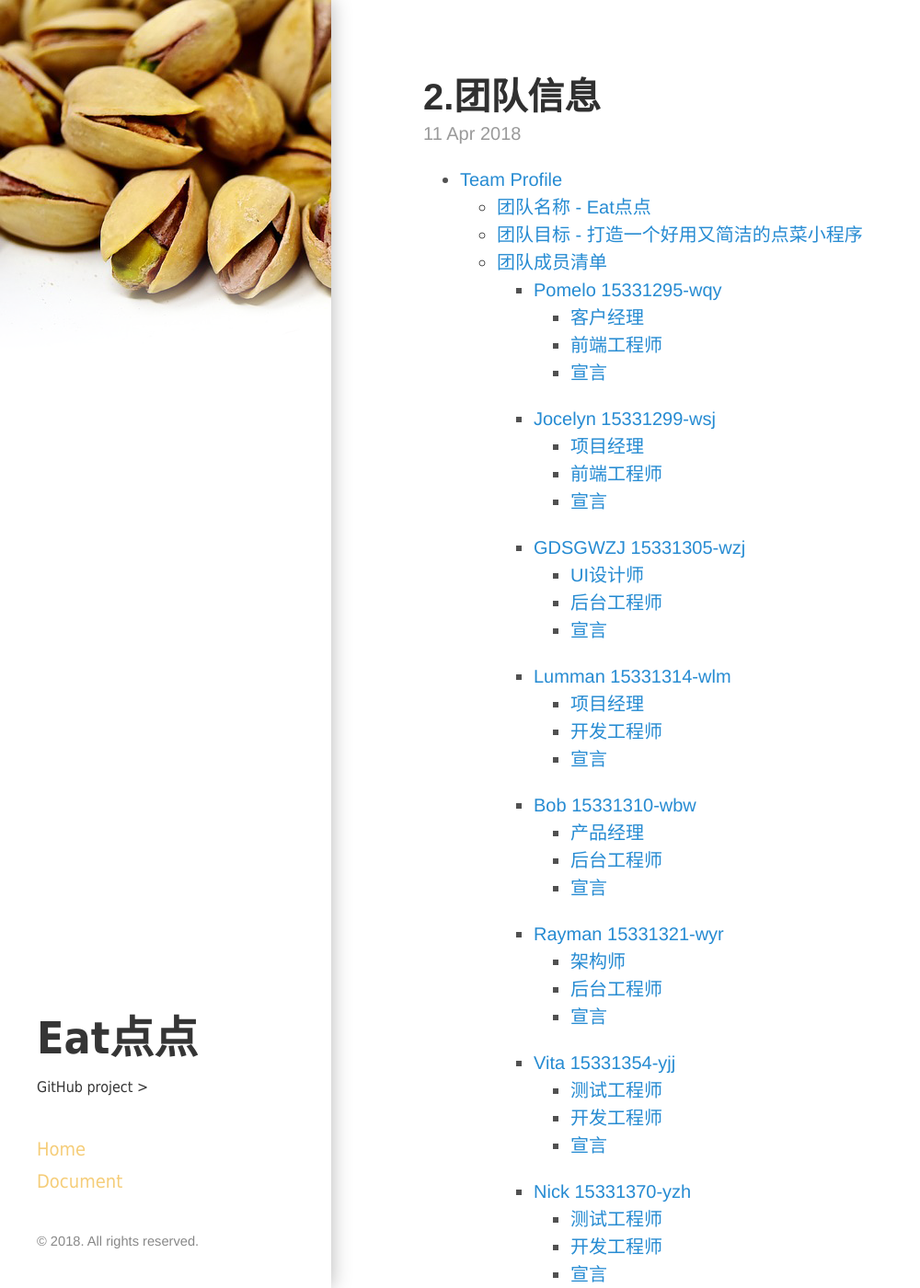
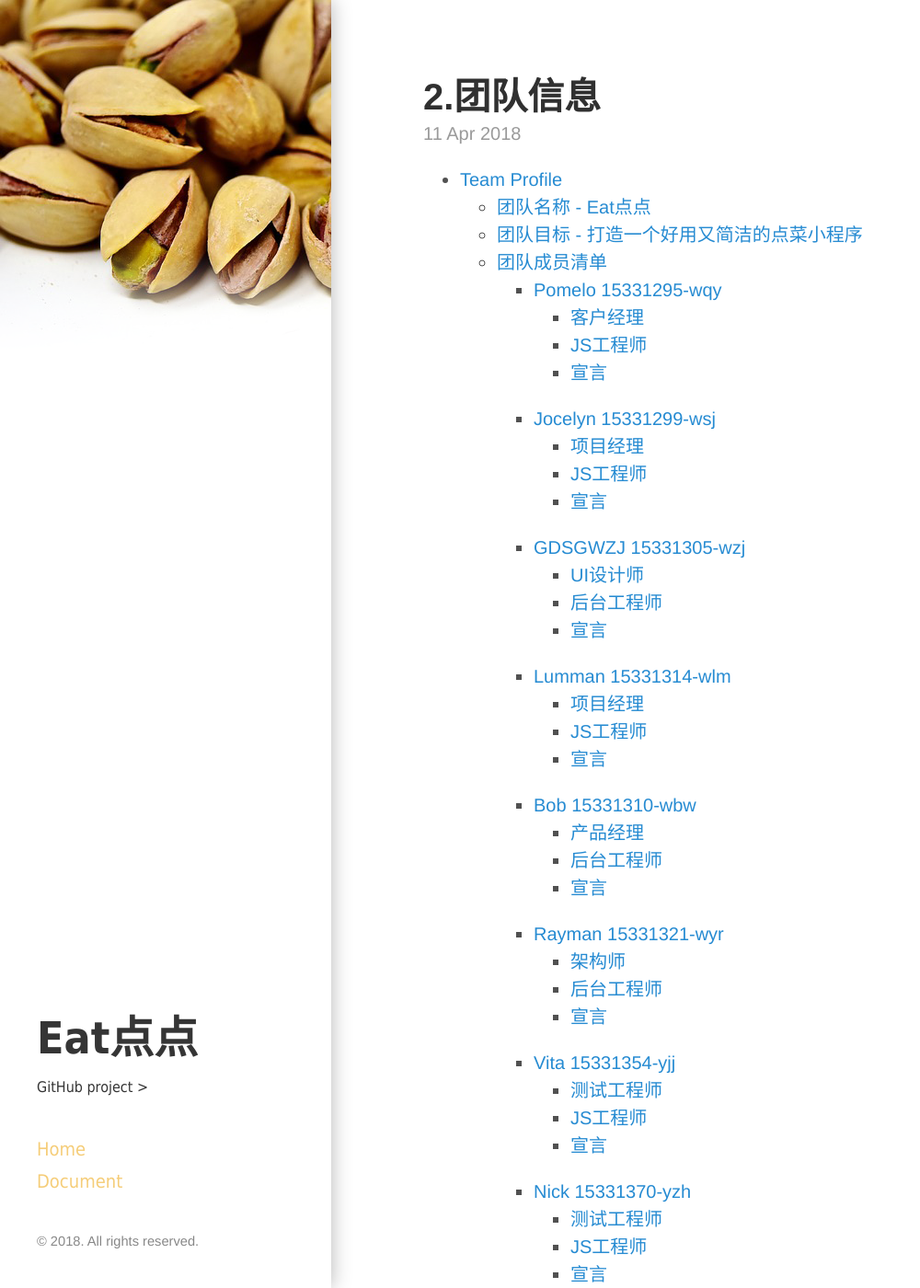
Before and after one commit to ChickenDinner8/ChickenDinner8.github.io, a Jekyll site: the page built from _posts/2018-04-11-team_profile.md, in a window 1280 px wide and 1400 px high. Shown: the whole window at 92% size, without its empty margins (0-1000 px from the left). Built offline with Jekyll 4.4.1, drawn with Linux system fonts in a browser that asks for light colours; some of the changed text lies outside the part shown.

Commit message:
Update 2018-04-11-team_profile.md

```diff
--- a/_posts/2018-04-11-team_profile.md
+++ b/_posts/2018-04-11-team_profile.md
@@ -21,7 +21,7 @@ tags: document
 
 负责与客户沟通，及时获取客户需求
 
-##### 前端工程师
+##### JS工程师
 
 负责小程序前端开发，即客户端开发
 
@@ -37,7 +37,7 @@ tags: document
 
 负责项目的策划和业务设计，把控项目进度
 
-##### 前端工程师
+##### JS工程师
 
 负责小程序前端开发，即客户端开发
 
@@ -69,7 +69,7 @@ tags: document
 
 负责项目的策划和业务设计，把控项目进度
 
-##### 开发工程师
+##### JS工程师
 
 负责小程序前端开发，即客户端开发
 
@@ -117,7 +117,7 @@ I'm Iron man!
 
 负责项目功能测试
 
-##### 开发工程师
+##### JS工程师
 
 负责商家端网页前端开发
 
@@ -133,7 +133,7 @@ Peace to the world!
 
 负责项目运行测试
 
-##### 开发工程师
+##### JS工程师
 
 负责商家端网页前端开发
 
```
Also changed, not shown: other parts of _posts/2018-04-11-team_profile.md (+2 -2 lines).
